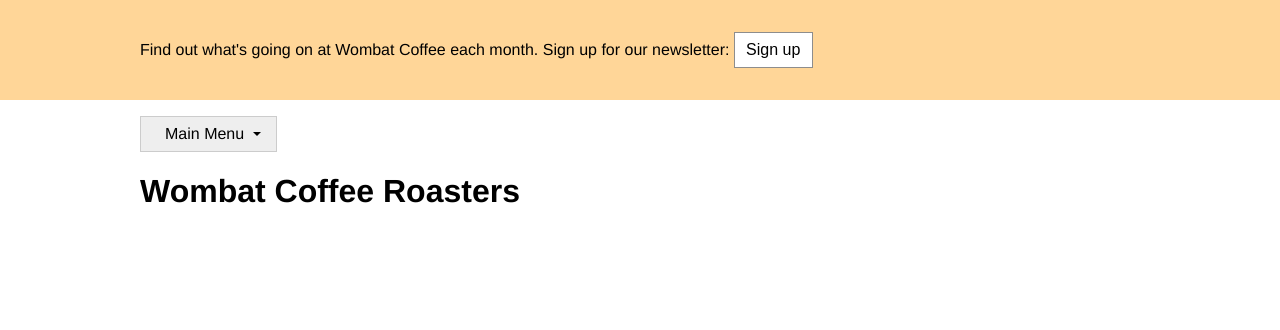
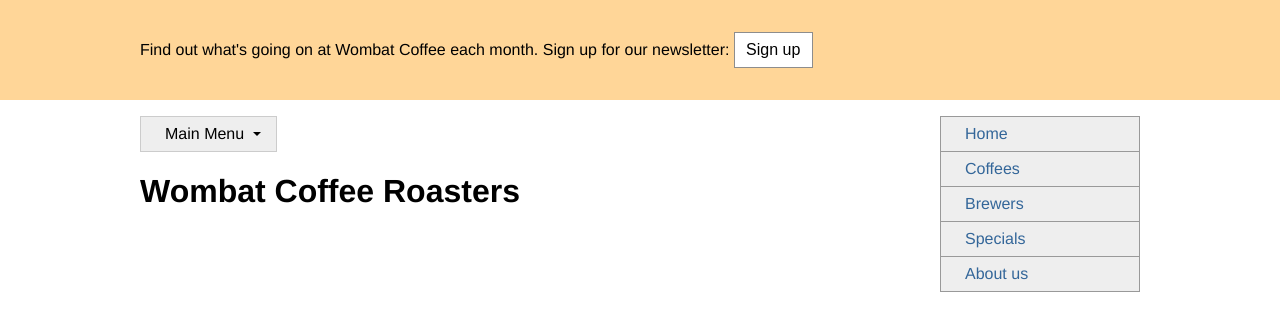
Before and after one commit to jdsutherland/css-in-depth, a plain HTML site: page ch07-positioning-and-stacking-ctxs/index.html in a window 1280 px wide. Shown: the top 330 px of the page. Drawn offline with Linux system fonts and the light colour scheme.

Commit message:
Add sticky positioning

```diff
--- a/ch07-positioning-and-stacking-ctxs/index.html
+++ b/ch07-positioning-and-stacking-ctxs/index.html
@@ -30,6 +30,7 @@
   </div>
 
   <div class="container">
+    <main class="col-main">
       <nav>
         <div class="dropdown">
           <div class="dropdown-label">Main Menu</div>
@@ -46,6 +47,19 @@
       </nav>
 
       <h1>Wombat Coffee Roasters</h1>
+    </main>
+
+    <aside class="col-sidebar">
+      <div class="affix">
+        <ul class="submenu">
+          <li><a href="/">Home</a></li>
+          <li><a href="/coffees">Coffees</a></li>
+          <li><a href="/brewers">Brewers</a></li>
+          <li><a href="/specials">Specials</a></li>
+          <li><a href="/about">About us</a></li>
+        </ul>
+      </div>
+    </aside>
   </div>
 
   <script src="index.js"></script>
--- a/ch07-positioning-and-stacking-ctxs/style.css
+++ b/ch07-positioning-and-stacking-ctxs/style.css
@@ -73,9 +73,24 @@
 }
 
 .container {
+  display: flex;
   width: 80%;
   max-width: 1000px;
   margin: 1em auto;
+  min-height: 100vh;
+}
+
+.col-main {
+  flex: 1 80%;
+}
+
+.col-sidebar {
+  flex: 20%;
+}
+
+.affix {
+  position: sticky;
+  top: 1em;
 }
 
 .dropdown {
```
Lines whose indentation alone changed are shown as unchanged.
